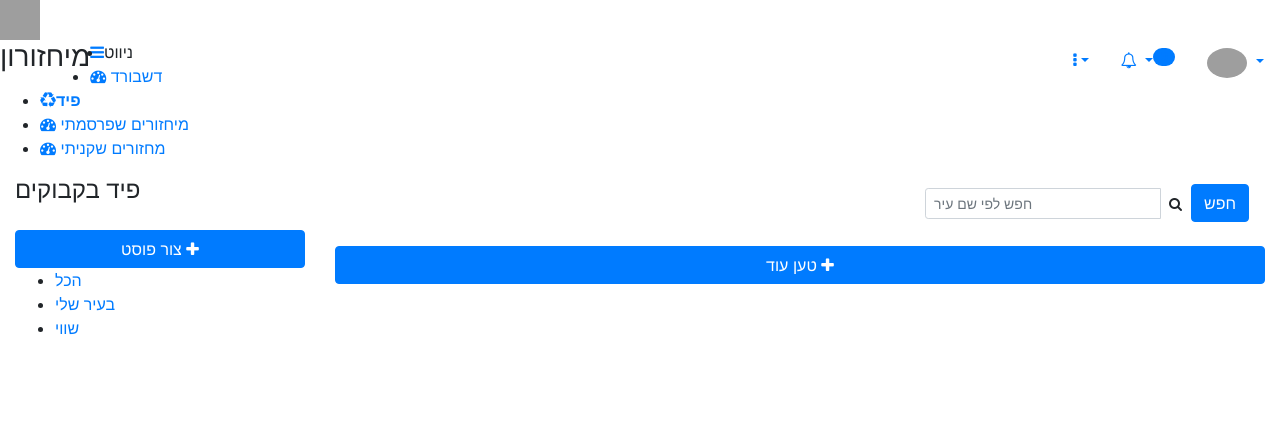
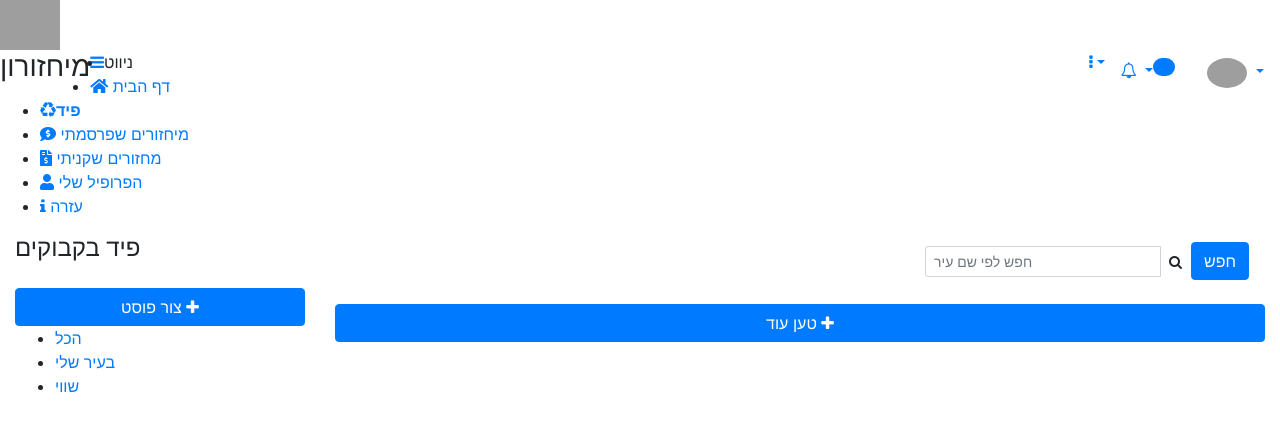
Before and after one commit to MIhzuron/WebApp, a PHP site: page /feedCity.php in a window 1280 px wide. Shown: the top 432 px of the page. Run offline with PHP 8.4, Linux system fonts and the light colour scheme; the visitor is signed in with stand-in values (Sample User, id 1); data that the repository does not hold is empty; some libraries are stand-ins or nearby versions; grey boxes are pictures that could not be loaded.

Commit message:
Update feedCity.php

```diff
--- a/feedCity.php
+++ b/feedCity.php
@@ -76,6 +76,7 @@ $sql="SELECT * FROM users WHERE userName=?";
 <head>
     <meta charset="utf-8">
     <meta name="viewport" content="width=device-width, initial-scale=1.0, user-scalable=0">
+     <link rel="stylesheet" href="https://use.fontawesome.com/releases/v5.8.1/css/all.css" integrity="sha384-50oBUHEmvpQ+1lW4y57PTFmhCaXp0ML5d60M1M7uH2+nqUivzIebhndOJK28anvf" crossorigin="anonymous">
     <link rel="shortcut icon" type="image/x-icon" href="assets/img/favicon.png">
     <title>פיד בקבוקים</title>
     <link href="https://fonts.googleapis.com/css?family=Fira+Sans:400,500,600,700" rel="stylesheet">
@@ -119,7 +120,7 @@ $sql="SELECT * FROM users WHERE userName=?";
         <div class="header">
             <div class="header-left">
                 <a href="index.php" class="logo">
-                    <img src="assets/img/logo.png" width="40" height="40" alt="">
+                      <img src="assets/img/logo2.jpg" width="60" height="50" alt="">
                 </a>
             </div>
             <div class="page-title-box pull-left">
@@ -200,10 +201,11 @@ $sql="SELECT * FROM users WHERE userName=?";
                     </div>
                 </li>
 
-                <li class="nav-item dropdown has-arrow">
+                  <li class="nav-item dropdown has-arrow">
                     <a href="#" class="dropdown-toggle nav-link user-link" data-toggle="dropdown">
-                          <span class="user-img"><img class="rounded-circle" src=
-						        <?php
+                        <span class="user-img">
+							<img class="rounded-circle" src=
+							        <?php
                                     if($path !=NULL)
                                     {
                                         echo "$path";
@@ -215,53 +217,62 @@ $sql="SELECT * FROM users WHERE userName=?";
                                     ?>
                         width="40" alt="Admin">
 							<span class="status online"></span></span>
-
-                          <span>
-                            <?php
-                            echo $userName;
-
-                            ?>
-                        </span>
+						</span>
+						<span><?php
+          echo $userName;
+          ?></span>
                     </a>
 					<div class="dropdown-menu">
-						<a class="dropdown-item" href="profile.html">My Profile</a>
-						<a class="dropdown-item" href="edit-profile.html">Edit Profile</a>
-						<a class="dropdown-item" href="settings.html">Settings</a>
-						<a class="dropdown-item" href="login.html">Logout</a>
+
+						<a class="dropdown-item" href="profile.php">הפרופיל שלי</a>
+						<a class="dropdown-item" href="edit-profile.php">ערוך פרופיל</a>
+
+						<a class="dropdown-item" href="login.php">התנתק</a>
+
 					</div>
                 </li>
             </ul>
             <div class="dropdown mobile-user-menu pull-right">
-                <a href="#" class="nav-link dropdown-toggle" data-toggle="dropdown" aria-expanded="false"><i class="fa fa-ellipsis-v"></i></a>
+                <a href="#" class="dropdown-toggle" data-toggle="dropdown" aria-expanded="false"><i class="fa fa-ellipsis-v"></i></a>
                 <div class="dropdown-menu dropdown-menu-right">
-                    <a class="dropdown-item" href="profile.html">My Profile</a>
-                    <a class="dropdown-item" href="edit-profile.html">Edit Profile</a>
-                    <a class="dropdown-item" href="settings.html">Settings</a>
-                    <a class="dropdown-item" href="login.html">Logout</a>
+                    <a class="dropdown-item" href="profile.php">הפרופיל שלי</a>
+                    <a class="dropdown-item" href="edit-profile.php">ערוך פרופיל</a>
+
+                    <a class="dropdown-item" href="login.php">התנתק</a>
                 </div>
             </div>
         </div>
         <div class="sidebar" id="sidebar">
             <div class="sidebar-inner slimscroll">
                 <div id="sidebar-menu" class="sidebar-menu">
-                    <ul>
-                      <li class="menu-title">
+                         <ul>
+                        <li class="menu-title">
                             ניווט
                         </li>
-                        <li>
-                            <a href="index.php"><i class="fa fa-dashboard"></i> דשבורד</a>
+                        <li >
+                            <a href="index.php"><i class="fas fa-home"></i> דף הבית</a>
                         </li>
                         <li class="active">
                             <a href="feed.php"><i class="fa fa-recycle" aria-hidden="true"></i><b>פיד </b></a>
                         </li>
                         <li>
-                             <a href="myPosts.php"><i class="fa fa-dashboard"></i>
+                             <a href="myPosts.php"><i class="fas fa-comment-dollar"></i>
                              מיחזורים שפרסמתי
                              </a>
                         </li>
                         <li>
-                             <a href="paidRec.php"><i class="fa fa-dashboard"></i>
+                             <a href="paidRec.php"><i class="fas fa-file-invoice-dollar"></i>
                                 מחזורים שקניתי
+                             </a>
+                        </li>
+                        <li>
+                             <a href="profile.php"><i class="fas fa-user"></i>
+                            הפרופיל שלי
+                             </a>
+                        </li>
+                         <li >
+                             <a href="help.php"><i class="fa fa-info"></i>
+                            עזרה
                              </a>
                         </li>
                     </ul>
@@ -394,8 +405,7 @@ $sql="SELECT * FROM users WHERE userName=?";
                                                                 <li class="dropdown dropdown-action">
                                                                     <a href="" class="dropdown-toggle action-icon" data-toggle="dropdown" aria-expanded="false"><i class="fa fa-ellipsis-v"></i></a>
                                                                     <div class="dropdown-menu dropdown-menu-right">
-                                                                        <a class="dropdown-item" href="javascript:void(0)">Edit</a>
-                                                                        <a class="dropdown-item" href="javascript:void(0)">Delete</a>
+                                                                         <a class="dropdown-item" href="myPosts.php">ערוך\מחק</a>
 
 
                                                                     </div>
```
